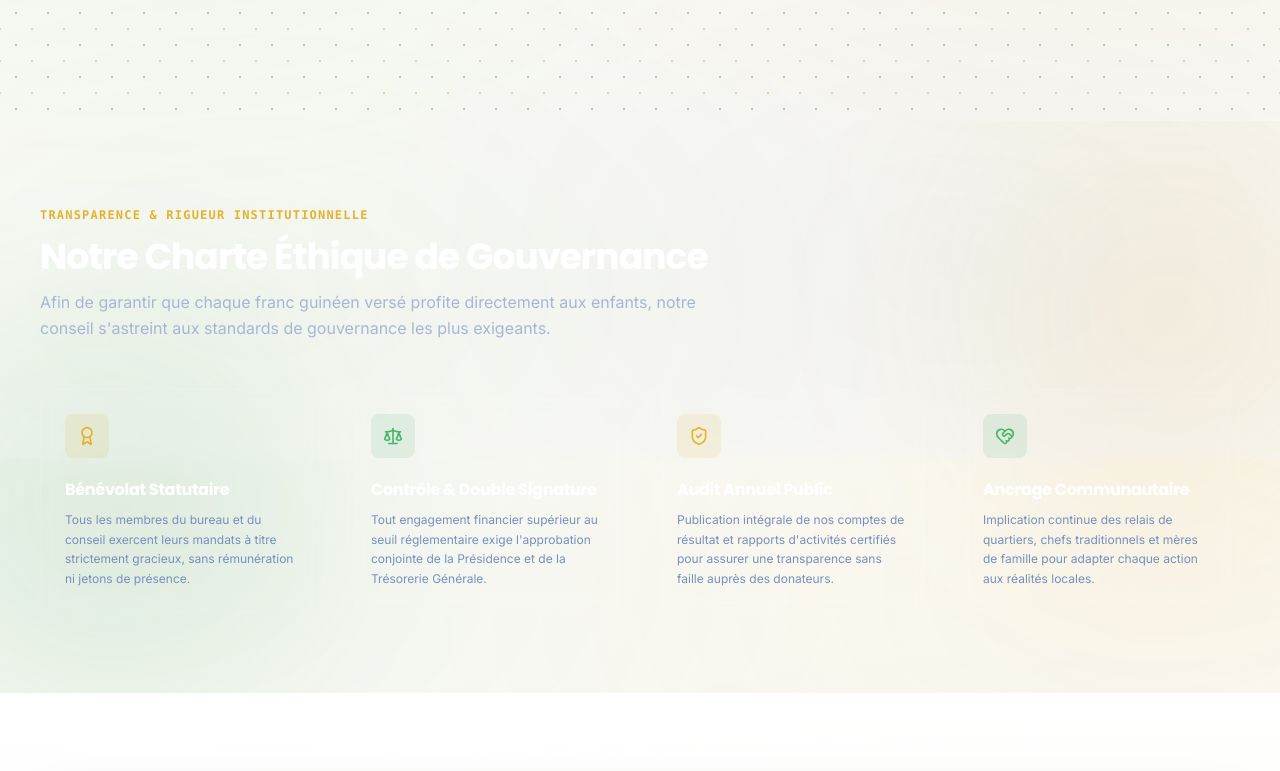
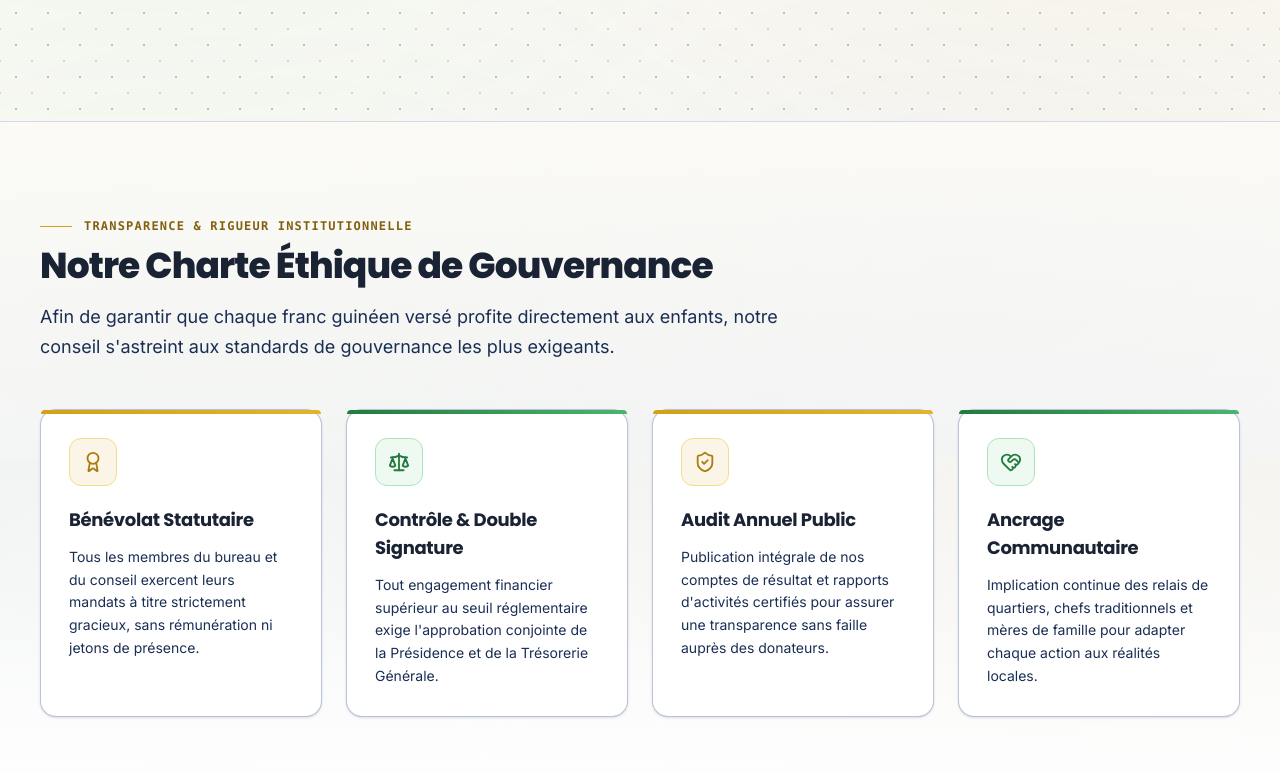
Before and after one commit to billy-doumbouya/fondation-saran-camara, a Next.js app: page /equipe in a window 1280 px wide. Shown: the part 1141-1912 px from the top of the page. Built offline with nearby package versions, Linux system fonts and the light colour scheme; no server answers; the database is empty.

Commit message:
fix(equipe): enhance text contrast and legibility in Charte Éthique section

```diff
--- a/src/app/(site)/equipe/page.tsx
+++ b/src/app/(site)/equipe/page.tsx
@@ -143,71 +143,74 @@ export default async function TeamPage() {
         </div>
       </section>
 
-      {/* Section 4 Piliers de Bonne Gouvernance */}
-      <section className="bg-navy-950 text-white py-20 relative overflow-hidden">
-        {/* Lueur dorée ambiante */}
-        <div className="pointer-events-none absolute -right-20 top-0 h-96 w-96 rounded-full bg-gold-500/10 blur-[100px]" />
-        <div className="pointer-events-none absolute -left-20 bottom-0 h-96 w-96 rounded-full bg-primary-500/10 blur-[100px]" />
-
+      {/* Section 4 Piliers de Bonne Gouvernance - Design lumineux, lisibilité cristalline */}
+      <section className="py-20 sm:py-24 bg-gradient-to-b from-[#fbfaf6] via-navy-50/40 to-white relative overflow-hidden border-t border-navy-100">
         <div className="container-app relative">
           <AnimatedSection>
-            <div className="max-w-2xl">
-              <span className="font-mono text-xs uppercase tracking-widest text-gold-400 font-bold">
-                Transparence &amp; Rigueur Institutionnelle
-              </span>
-              <h2 className="font-display text-3xl font-bold tracking-tight text-white sm:text-4xl mt-3">
+            <div className="max-w-3xl">
+              <div className="flex items-center gap-3">
+                <span className="h-px w-8 bg-gold-500" aria-hidden />
+                <span className="font-mono text-xs font-bold uppercase tracking-widest text-gold-700">
+                  Transparence &amp; Rigueur Institutionnelle
+                </span>
+              </div>
+              <h2 className="font-display text-3xl font-extrabold tracking-tight text-navy-950 sm:text-4xl mt-3">
                 Notre Charte Éthique de Gouvernance
               </h2>
-              <p className="text-sm sm:text-base text-navy-200 mt-3 leading-relaxed">
+              <p className="text-base sm:text-lg text-navy-700 mt-4 leading-relaxed font-normal">
                 Afin de garantir que chaque franc guinéen versé profite directement aux enfants, notre conseil s&apos;astreint aux standards de gouvernance les plus exigeants.
               </p>
             </div>
 
             <div className="grid sm:grid-cols-2 lg:grid-cols-4 gap-6 mt-12">
-              <div className="rounded-xl border border-white/10 bg-white/[0.04] p-6 backdrop-blur-sm hover:border-gold-500/40 transition-colors">
-                <div className="flex h-11 w-11 items-center justify-center rounded-lg bg-gold-500/10 text-gold-400 mb-5">
-                  <Award size={20} />
+              <div className="group relative rounded-2xl border border-navy-200/80 bg-white p-7 shadow-sm transition-all duration-300 hover:-translate-y-1 hover:border-gold-500 hover:shadow-xl">
+                <span className="absolute inset-x-0 top-0 h-1 rounded-t-2xl bg-gradient-to-r from-gold-500 to-gold-400" />
+                <div className="flex h-12 w-12 items-center justify-center rounded-xl bg-gold-500/10 text-gold-700 mb-5 border border-gold-200">
+                  <Award size={22} className="text-gold-600" />
                 </div>
-                <h3 className="font-display text-base font-bold text-white">
+                <h3 className="font-display text-lg font-bold text-navy-950">
                   Bénévolat Statutaire
                 </h3>
-                <p className="text-xs text-navy-300 mt-2 leading-relaxed">
+                <p className="text-sm text-navy-700 mt-3 leading-relaxed">
                   Tous les membres du bureau et du conseil exercent leurs mandats à titre strictement gracieux, sans rémunération ni jetons de présence.
                 </p>
               </div>
 
-              <div className="rounded-xl border border-white/10 bg-white/[0.04] p-6 backdrop-blur-sm hover:border-primary-500/40 transition-colors">
-                <div className="flex h-11 w-11 items-center justify-center rounded-lg bg-primary-500/10 text-primary-400 mb-5">
-                  <Scale size={20} />
+              <div className="group relative rounded-2xl border border-navy-200/80 bg-white p-7 shadow-sm transition-all duration-300 hover:-translate-y-1 hover:border-primary-500 hover:shadow-xl">
+                <span className="absolute inset-x-0 top-0 h-1 rounded-t-2xl bg-gradient-to-r from-primary-600 to-primary-400" />
+                <div className="flex h-12 w-12 items-center justify-center rounded-xl bg-primary-50 text-primary-700 mb-5 border border-primary-200">
+                  <Scale size={22} className="text-primary-600" />
                 </div>
-                <h3 className="font-display text-base font-bold text-white">
+                <h3 className="font-display text-lg font-bold text-navy-950">
                   Contrôle &amp; Double Signature
                 </h3>
-                <p className="text-xs text-navy-300 mt-2 leading-relaxed">
+                <p className="text-sm text-navy-700 mt-3 leading-relaxed">
                   Tout engagement financier supérieur au seuil réglementaire exige l&apos;approbation conjointe de la Présidence et de la Trésorerie Générale.
                 </p>
               </div>
 
-              <div className="rounded-xl border border-white/10 bg-white/[0.04] p-6 backdrop-blur-sm hover:border-gold-500/40 transition-colors">
-                <div className="flex h-11 w-11 items-center justify-center rounded-lg bg-gold-500/10 text-gold-400 mb-5">
-                  <ShieldCheck size={20} />
+              <div className="group relative rounded-2xl border border-navy-200/80 bg-white p-7 shadow-sm transition-all duration-300 hover:-translate-y-1 hover:border-gold-500 hover:shadow-xl">
+                <span className="absolute inset-x-0 top-0 h-1 rounded-t-2xl bg-gradient-to-r from-gold-500 to-gold-400" />
+                <div className="flex h-12 w-12 items-center justify-center rounded-xl bg-gold-500/10 text-gold-700 mb-5 border border-gold-200">
+                  <ShieldCheck size={22} className="text-gold-600" />
                 </div>
-                <h3 className="font-display text-base font-bold text-white">
+                <h3 className="font-display text-lg font-bold text-navy-950">
                   Audit Annuel Public
                 </h3>
-                <p className="text-xs text-navy-300 mt-2 leading-relaxed">
+                <p className="text-sm text-navy-700 mt-3 leading-relaxed">
                   Publication intégrale de nos comptes de résultat et rapports d&apos;activités certifiés pour assurer une transparence sans faille auprès des donateurs.
                 </p>
               </div>
 
-              <div className="rounded-xl border border-white/10 bg-white/[0.04] p-6 backdrop-blur-sm hover:border-primary-500/40 transition-colors">
-                <div className="flex h-11 w-11 items-center justify-center rounded-lg bg-primary-500/10 text-primary-400 mb-5">
-                  <HeartHandshake size={20} />
+              <div className="group relative rounded-2xl border border-navy-200/80 bg-white p-7 shadow-sm transition-all duration-300 hover:-translate-y-1 hover:border-primary-500 hover:shadow-xl">
+                <span className="absolute inset-x-0 top-0 h-1 rounded-t-2xl bg-gradient-to-r from-primary-600 to-primary-400" />
+                <div className="flex h-12 w-12 items-center justify-center rounded-xl bg-primary-50 text-primary-700 mb-5 border border-primary-200">
+                  <HeartHandshake size={22} className="text-primary-600" />
                 </div>
-                <h3 className="font-display text-base font-bold text-white">
+                <h3 className="font-display text-lg font-bold text-navy-950">
                   Ancrage Communautaire
                 </h3>
-                <p className="text-xs text-navy-300 mt-2 leading-relaxed">
+                <p className="text-sm text-navy-700 mt-3 leading-relaxed">
                   Implication continue des relais de quartiers, chefs traditionnels et mères de famille pour adapter chaque action aux réalités locales.
                 </p>
               </div>
@@ -230,7 +233,7 @@ export default async function TeamPage() {
               <h2 className="font-display text-3xl sm:text-4xl font-extrabold tracking-tight mt-3 text-white">
                 Vous souhaitez apporter votre expertise à la Fondation ?
               </h2>
-              <p className="mt-4 text-sm sm:text-base text-navy-200 leading-relaxed">
+              <p className="mt-4 text-sm sm:text-base text-slate-100 leading-relaxed font-normal">
                 Médecins, éducateurs, juristes, informaticiens ou communicants : la Fondation Saran Camara accueille les femmes et hommes désireux de consacrer un peu de leur temps à l&apos;émancipation des orphelins de Guinée.
               </p>
 
@@ -243,7 +246,7 @@ export default async function TeamPage() {
                   <ArrowRight size={15} />
                 </Link>
 
-                <div className="flex items-center gap-2 text-xs text-navy-300 font-medium">
+                <div className="flex items-center gap-2 text-xs text-emerald-200 font-medium">
                   <CheckCircle size={15} className="text-emerald-400" />
                   <span>Missions ponctuelles ou régulières adaptées à votre emploi du temps</span>
                 </div>
```
